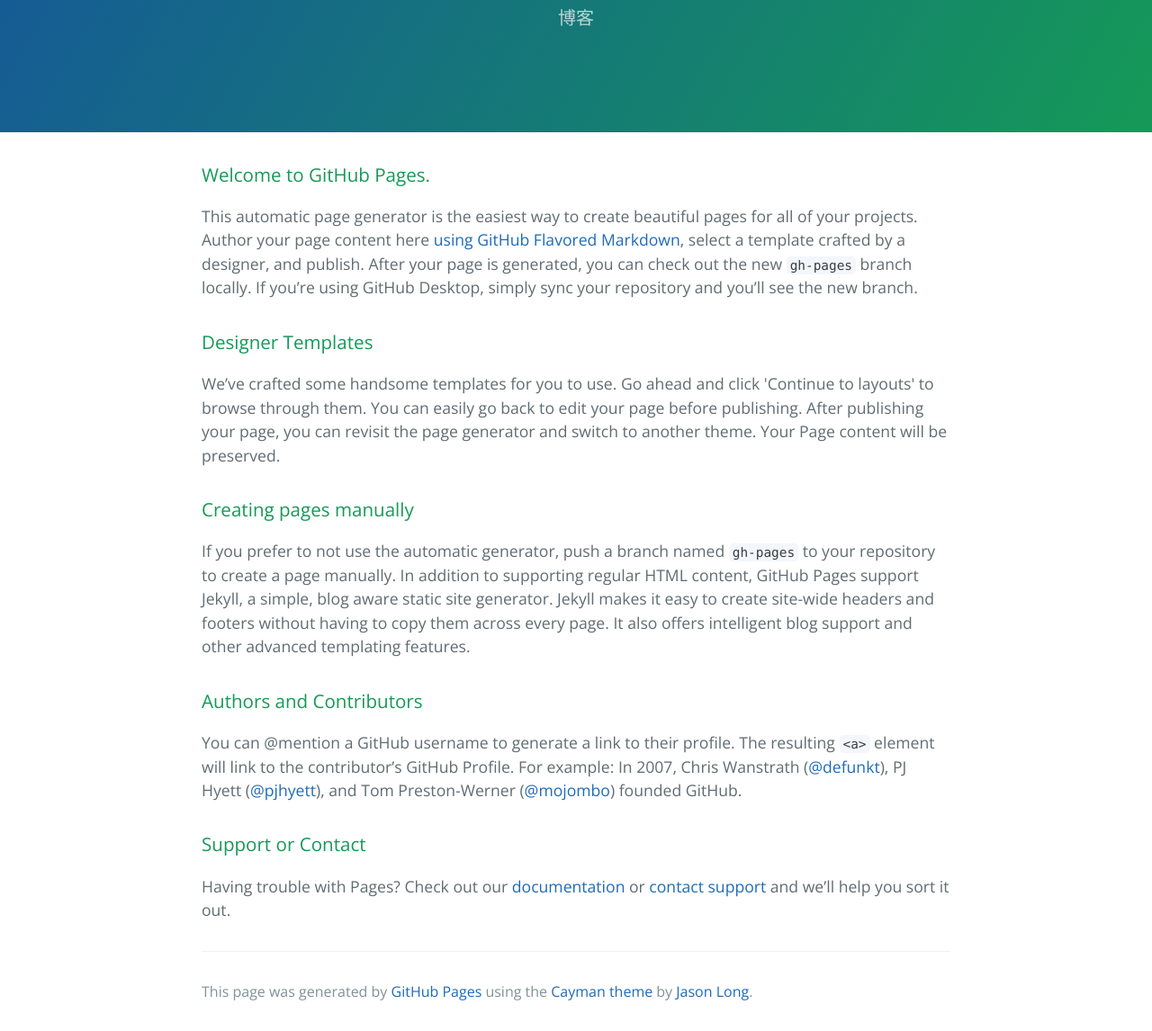
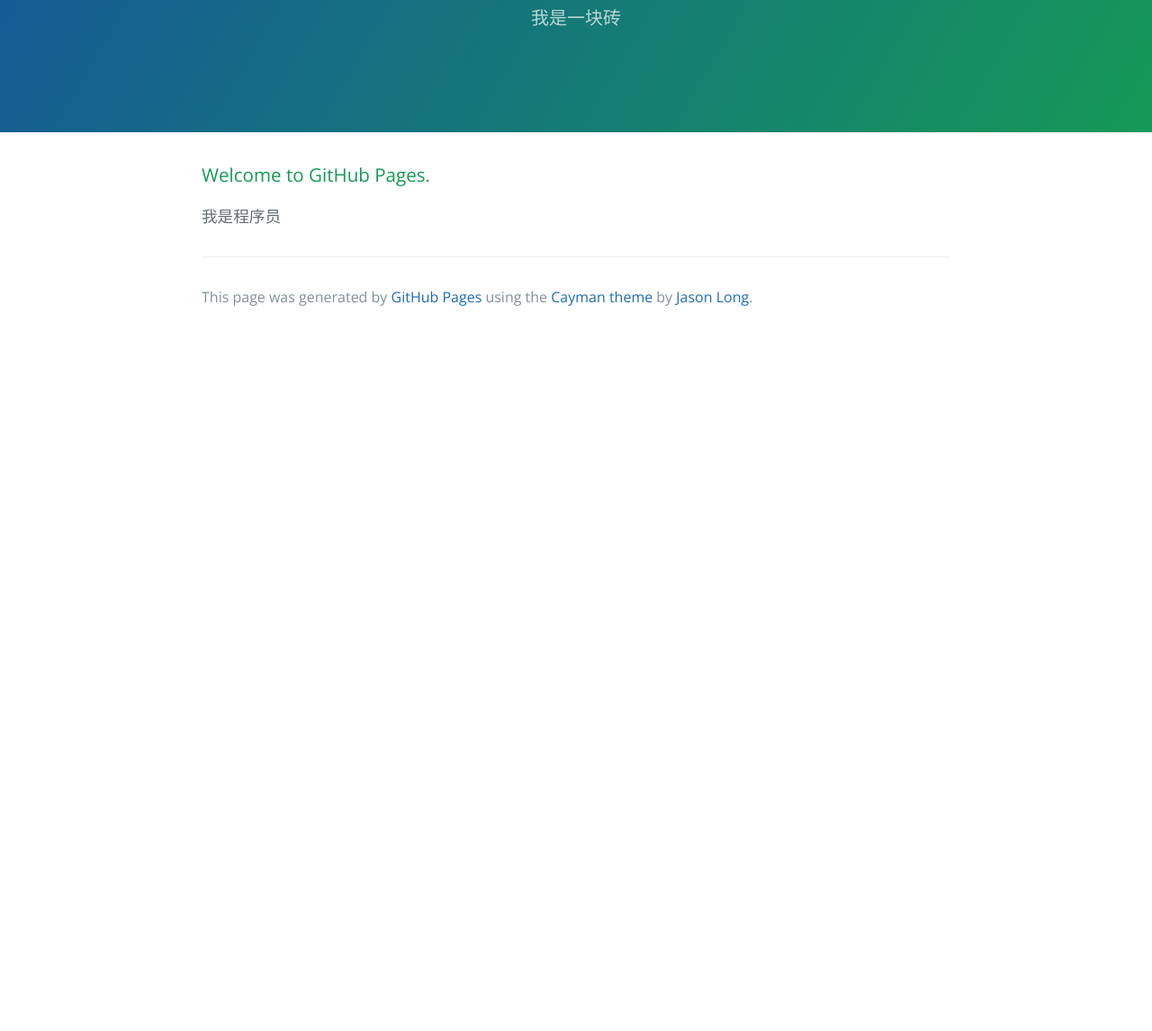
Before and after one commit to SiCheng-Zheng/mygood.github.io, a plain HTML site: page index.html in a window 1280 px wide. Shown: the part 170-1316 px from the top of the page at 90% size. After the commit the page ends 800 px from the top, so only its background shows below. Drawn offline with nearby package versions, Linux system fonts and the light colour scheme.

Commit message:
Replace master branch with page content via GitHub

```diff
--- a/index.html
+++ b/index.html
@@ -2,7 +2,7 @@
 <html lang="en-us">
   <head>
     <meta charset="UTF-8">
-    <title>第一次写博客的test by mygood</title>
+    <title>这是一篇砖 by mygood</title>
     <meta name="viewport" content="width=device-width, initial-scale=1">
     <link rel="stylesheet" type="text/css" href="stylesheets/normalize.css" media="screen">
     <link href='https://fonts.googleapis.com/css?family=Open+Sans:400,700' rel='stylesheet' type='text/css'>
@@ -11,35 +11,15 @@
   </head>
   <body>
     <section class="page-header">
-      <h1 class="project-name">第一次写博客的test</h1>
-      <h2 class="project-tagline">博客</h2>
+      <h1 class="project-name">这是一篇砖</h1>
+      <h2 class="project-tagline">我是一块砖</h2>
     </section>
 
     <section class="main-content">
       <h3>
 <a id="welcome-to-github-pages" class="anchor" href="#welcome-to-github-pages" aria-hidden="true"><span aria-hidden="true" class="octicon octicon-link"></span></a>Welcome to GitHub Pages.</h3>
 
-<p>This automatic page generator is the easiest way to create beautiful pages for all of your projects. Author your page content here <a href="https://guides.github.com/features/mastering-markdown/">using GitHub Flavored Markdown</a>, select a template crafted by a designer, and publish. After your page is generated, you can check out the new <code>gh-pages</code> branch locally. If you’re using GitHub Desktop, simply sync your repository and you’ll see the new branch.</p>
-
-<h3>
-<a id="designer-templates" class="anchor" href="#designer-templates" aria-hidden="true"><span aria-hidden="true" class="octicon octicon-link"></span></a>Designer Templates</h3>
-
-<p>We’ve crafted some handsome templates for you to use. Go ahead and click 'Continue to layouts' to browse through them. You can easily go back to edit your page before publishing. After publishing your page, you can revisit the page generator and switch to another theme. Your Page content will be preserved.</p>
-
-<h3>
-<a id="creating-pages-manually" class="anchor" href="#creating-pages-manually" aria-hidden="true"><span aria-hidden="true" class="octicon octicon-link"></span></a>Creating pages manually</h3>
-
-<p>If you prefer to not use the automatic generator, push a branch named <code>gh-pages</code> to your repository to create a page manually. In addition to supporting regular HTML content, GitHub Pages support Jekyll, a simple, blog aware static site generator. Jekyll makes it easy to create site-wide headers and footers without having to copy them across every page. It also offers intelligent blog support and other advanced templating features.</p>
-
-<h3>
-<a id="authors-and-contributors" class="anchor" href="#authors-and-contributors" aria-hidden="true"><span aria-hidden="true" class="octicon octicon-link"></span></a>Authors and Contributors</h3>
-
-<p>You can @mention a GitHub username to generate a link to their profile. The resulting <code>&lt;a&gt;</code> element will link to the contributor’s GitHub Profile. For example: In 2007, Chris Wanstrath (<a href="https://github.com/defunkt" class="user-mention">@defunkt</a>), PJ Hyett (<a href="https://github.com/pjhyett" class="user-mention">@pjhyett</a>), and Tom Preston-Werner (<a href="https://github.com/mojombo" class="user-mention">@mojombo</a>) founded GitHub.</p>
-
-<h3>
-<a id="support-or-contact" class="anchor" href="#support-or-contact" aria-hidden="true"><span aria-hidden="true" class="octicon octicon-link"></span></a>Support or Contact</h3>
-
-<p>Having trouble with Pages? Check out our <a href="https://help.github.com/pages">documentation</a> or <a href="https://github.com/contact">contact support</a> and we’ll help you sort it out.</p>
+<p>我是程序员</p>
 
       <footer class="site-footer">
 
```
Also changed, not shown: params.json (+3 -3 lines).
